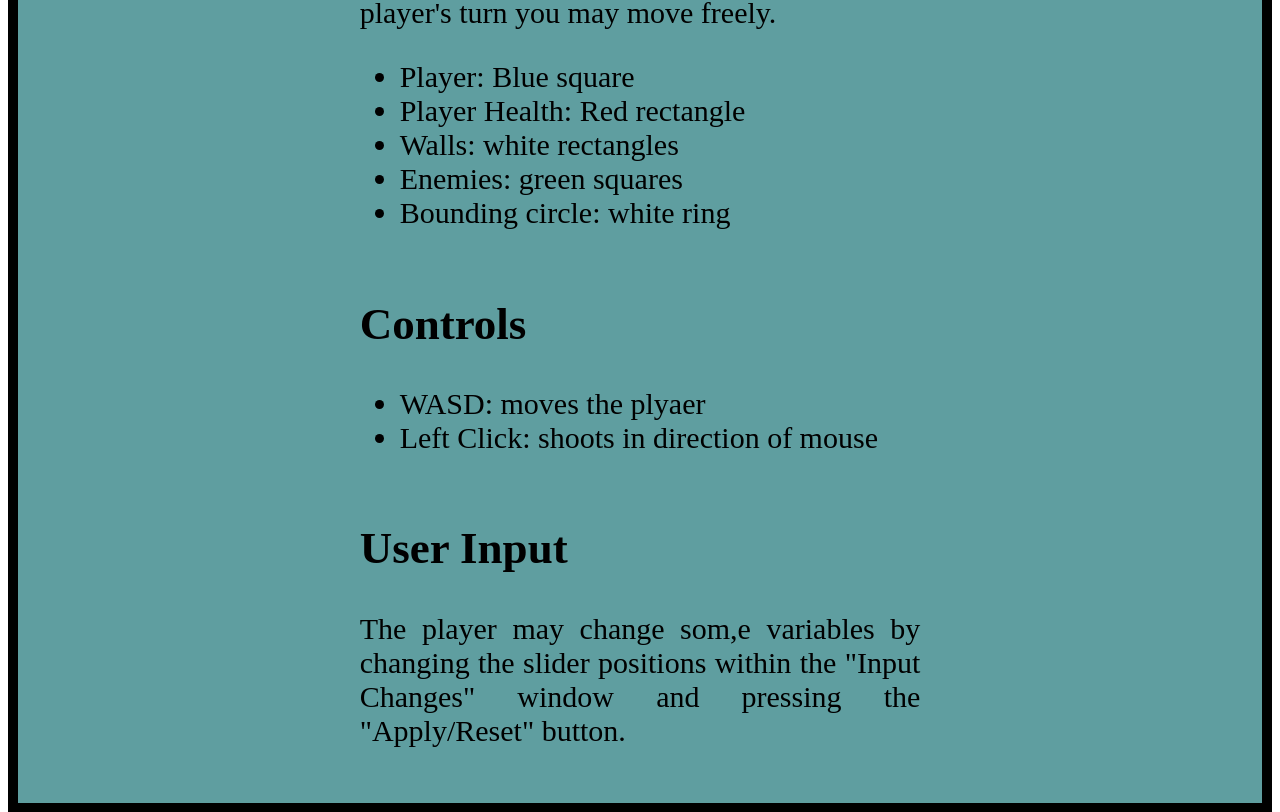
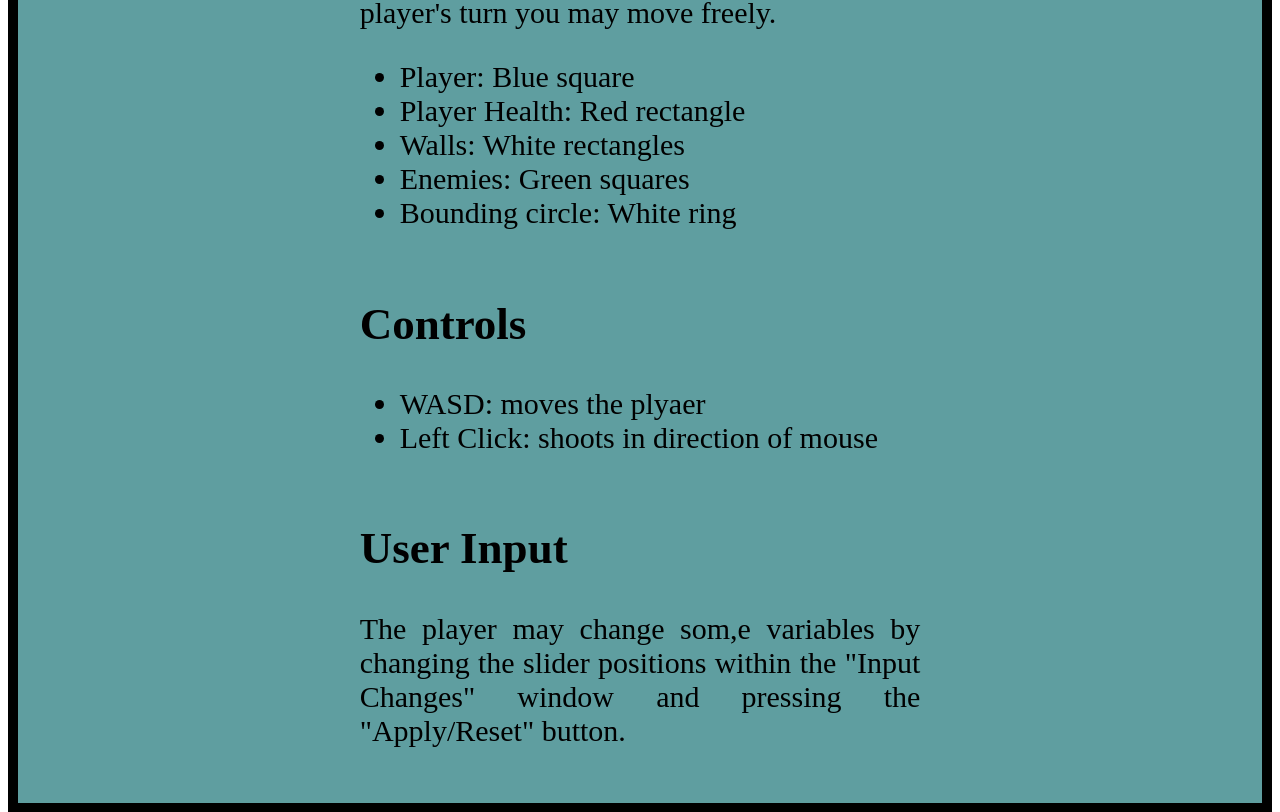
Before and after one commit to MGM1349/Igme330Project1, a plain HTML site: page index.html in a window 1280 px wide. Shown: the part 1978-2790 px from the top of the page. Drawn offline with Linux system fonts and the light colour scheme.

Commit message:
small edits
small edits

```diff
--- a/index.html
+++ b/index.html
@@ -59,9 +59,9 @@
 				<ul>
 					<li>Player: Blue square</li>
 					<li>Player Health: Red rectangle</li>
-					<li>Walls: white rectangles</li>
-					<li>Enemies: green squares</li>
-					<li>Bounding circle: white ring</li>
+					<li>Walls: White rectangles</li>
+					<li>Enemies: Green squares</li>
+					<li>Bounding circle: White ring</li>
 
 				</ul>
 			</section>
```
